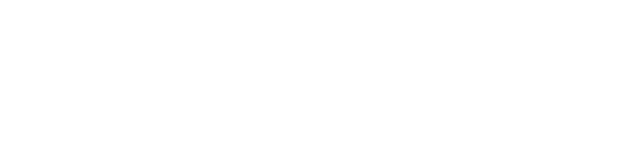
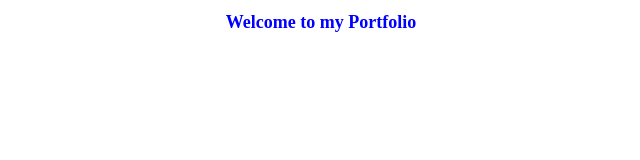
Before and after one commit to dcatan89/MyPortfolio, a website: page index.html in a window 1280 px wide. Shown: the whole page, without its empty margins (319-959 px from the left). Drawn offline with Linux system fonts and the light colour scheme.

Commit message:
testing if all files are connected, and it is connected

```diff
--- a/css/styles.css
+++ b/css/styles.css
@@ -0,0 +1,6 @@
+.welcome {
+  font-size: large;
+  color: blue;
+  display:flex;
+  justify-content: center;
+}
--- a/index.html
+++ b/index.html
@@ -3,7 +3,7 @@
 <head>
   <meta charset="UTF-8">
   <meta name="viewport" content="width=device-width, initial-scale=1.0">
-  <title>AJAX Project</title>
+  <title>My Portfolio</title>
   <link rel="icon" href="images/favicon.ico">
   <link rel="stylesheet" href="css/reset.css">
   <link rel="stylesheet" href="css/layout.css">
@@ -11,6 +11,7 @@
 </head>
 <body>
   <header>
+    <h1 class="welcome">Welcome to my Portfolio</h1>
   </header>
   <main>
   </main>
```
